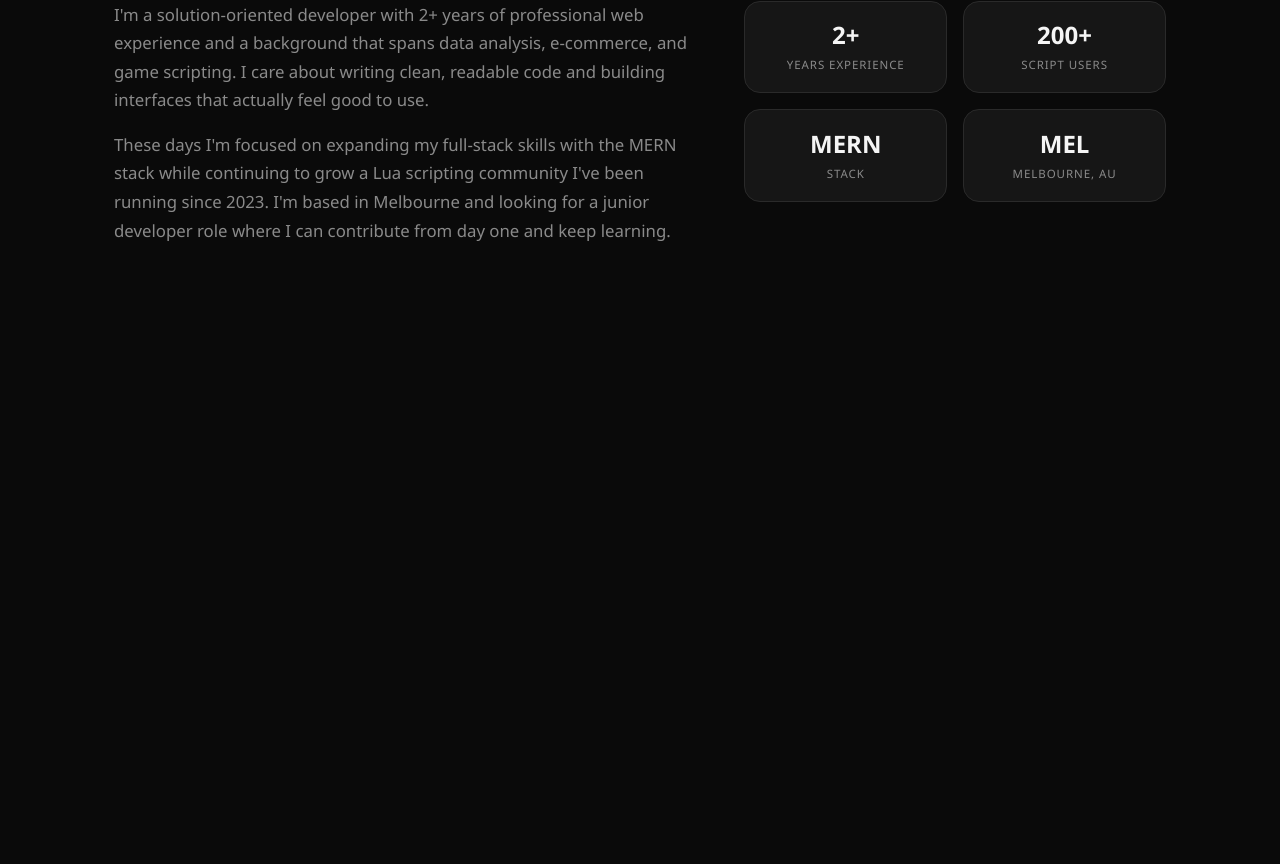
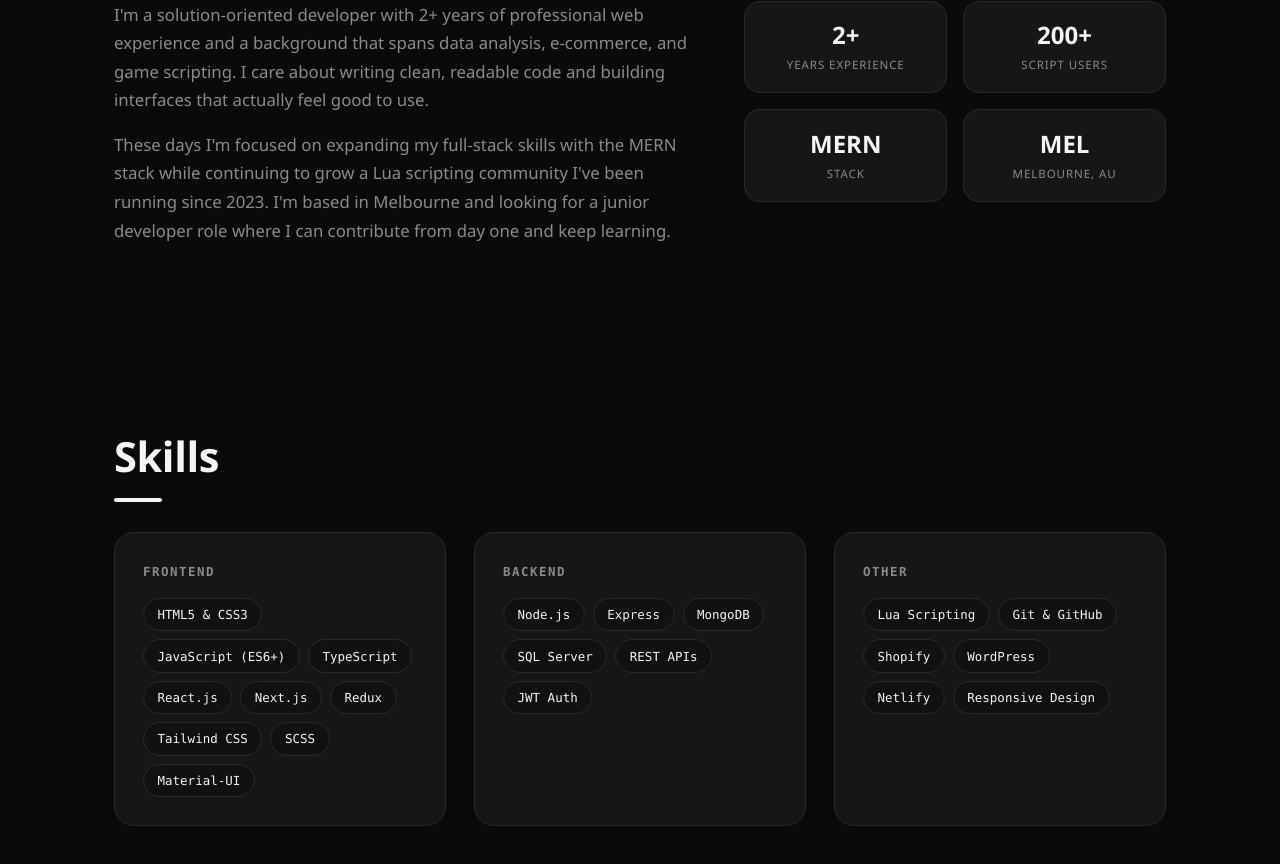
Before and after one commit to rjmacalino/my-portfolio-app, a Next.js app: page / in a window 1280 px wide. Shown: the part 998-1862 px from the top of the page. Before the commit the page ends 1331 px from the top, so only its background shows below. Built offline with nearby package versions, Linux system fonts and the light colour scheme.

Commit message:
PORT-9: add skills section

```diff
--- a/app/page.tsx
+++ b/app/page.tsx
@@ -1,4 +1,5 @@
 import About from "@/components/About";
+import Skills from "@/components/Skills";
 
 export default function Home() {
   return (
@@ -43,6 +44,7 @@ export default function Home() {
         </div>
       </section>
       <About />
+      <Skills />
     </>
   );
 }
--- /dev/null
+++ b/components/Skills.tsx
@@ -0,0 +1,60 @@
+const skillGroups = [
+  {
+    title: "Frontend",
+    skills: [
+      "HTML5 & CSS3",
+      "JavaScript (ES6+)",
+      "TypeScript",
+      "React.js",
+      "Next.js",
+      "Redux",
+      "Tailwind CSS",
+      "SCSS",
+      "Material-UI",
+    ],
+  },
+  {
+    title: "Backend",
+    skills: ["Node.js", "Express", "MongoDB", "SQL Server", "REST APIs", "JWT Auth"],
+  },
+  {
+    title: "Other",
+    skills: ["Lua Scripting", "Git & GitHub", "Shopify", "WordPress", "Netlify", "Responsive Design"],
+  },
+];
+
+export default function Skills() {
+  return (
+    <section id="skills" aria-label="Technical skills" className="py-[5.5rem]">
+      <div className="max-w-[1100px] mx-auto px-6">
+        <h2 className="text-[clamp(1.8rem,5vw,2.6rem)] font-black tracking-[-0.01em] mb-10 relative inline-block after:content-[''] after:absolute after:left-0 after:-bottom-[10px] after:w-12 after:h-1 after:bg-text after:rounded-[3px]">
+          Skills
+        </h2>
+
+        <div className="grid grid-cols-1 md:grid-cols-3 gap-7">
+          {skillGroups.map((group) => (
+            <div
+              key={group.title}
+              className="bg-surface border border-border-base rounded-[1.25rem] p-7 transition-[transform,border-color] duration-200 hover:-translate-y-1 hover:border-border-hover"
+            >
+              <h3 className="font-mono text-[0.78rem] font-bold uppercase tracking-[0.12em] text-muted mb-4">
+                {group.title}
+              </h3>
+
+              <ul className="flex flex-wrap gap-2">
+                {group.skills.map((skill) => (
+                  <li
+                    key={skill}
+                    className="font-mono bg-bg-2 text-text px-[0.85rem] py-[0.32rem] rounded-[2rem] text-[0.78rem] font-medium border border-border-base transition-[background-color,border-color,transform] duration-200 hover:bg-surface hover:border-border-hover hover:-translate-y-0.5"
+                  >
+                    {skill}
+                  </li>
+                ))}
+              </ul>
+            </div>
+          ))}
+        </div>
+      </div>
+    </section>
+  );
+}
```
